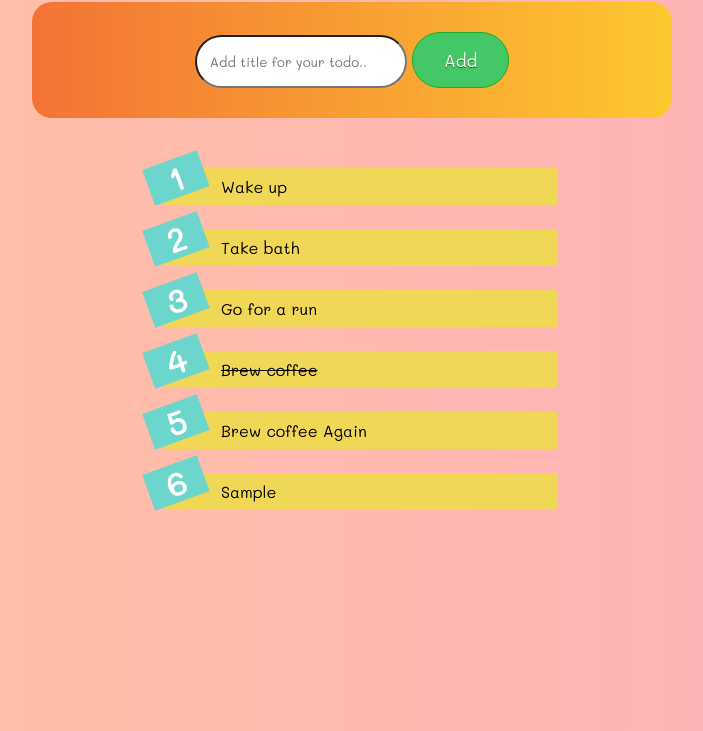
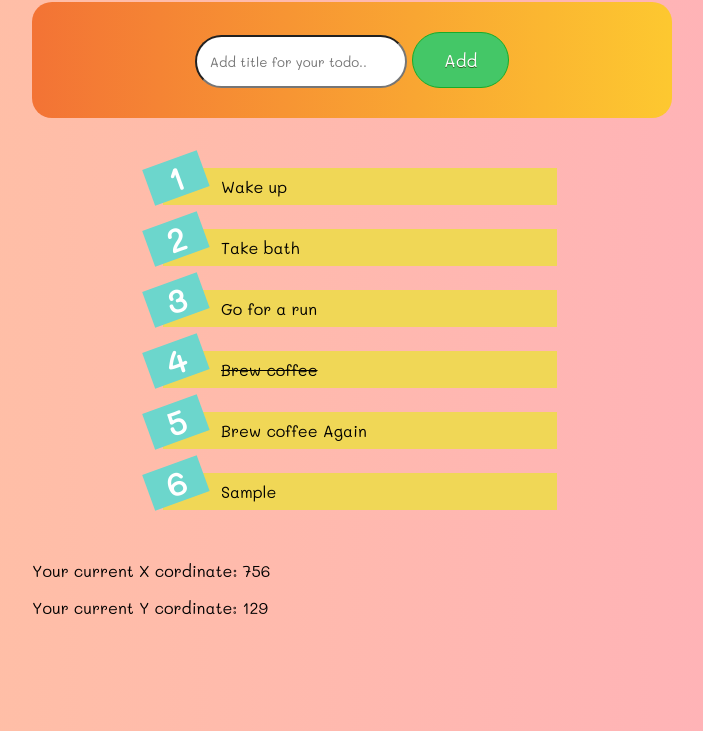
Before and after one commit to ejiroifie/to-do-list-project, a plain HTML site: page index.html in a window 1280 px wide. Both pictures are taken after typing "Sample" into the empty fields and a click on the button "Add". Shown: the part 69-800 px from the top of the page, without its empty margins (296-999 px from the left). Drawn offline with Linux system fonts and the light colour scheme.

Commit message:
learned other useful things as by product. like exploring of objects and playing with them

```diff
--- a/index.html
+++ b/index.html
@@ -23,6 +23,7 @@
                     <li> Brew coffee Again</li>
                 </ol>
             </div>
+            <div id= "current-cordinates"></div>
         </div>
         <script type= "text/javascript" src ="js/script.js"></script>
     </body>
--- a/js/script.js
+++ b/js/script.js
@@ -1,3 +1,6 @@
+
+// function when add button gets clicked
+
 addItemToList = () => {
     var todoTitle = document.getElementById("todoInput").value;  // catch the bus
     console.log(todoTitle);  //catch the bus
@@ -12,7 +15,48 @@ addItemToList = () => {
 
 };
 
+//Add Event listener for done items
+var list=document.getElementById("todo-list-items");
+document.addEventListener (
+    "click",
+    function (ev)  {
 
-// funcion addItemToList () {
-//     alert("Your function worked");
-// }
+        // variables to get x and y cordinates
+    var xCordinate =ev.x;
+    var yCordinate =ev.y;
+
+    //creating text nodes with those cordinates as values
+    var xText= document.createTextNode(xCordinate);
+    var yText= document.createTextNode(yCordinate);
+
+    //text in paragraph to let users know about x and y cordinate
+    var currentXCordinateText =document.createTextNode  (
+        " Your current X cordinate: "
+    );
+
+
+    var currentYCordinateText =document.createTextNode  (
+        " Your current Y cordinate: "
+    );
+
+    // creating paragraph element for x cordinate
+    var p =document.createElement("p");
+    p.appendChild(currentXCordinateText);
+    p.appendChild(xText);
+
+    //appending paragraph to correct div element
+    document.getElementById ("current-cordinates").appendChild(p);
+
+    // creating paragraph element for y cordinate
+    var p =document.createElement("p");
+    p.appendChild(currentYCordinateText);
+    p.appendChild(yText);
+
+    // appending paragraph to correct div element
+    document.getElementById ("current-cordinates").appendChild(p);
+
+    alert(xCordinate + " " + yCordinate);
+    },
+
+false
+);
```
